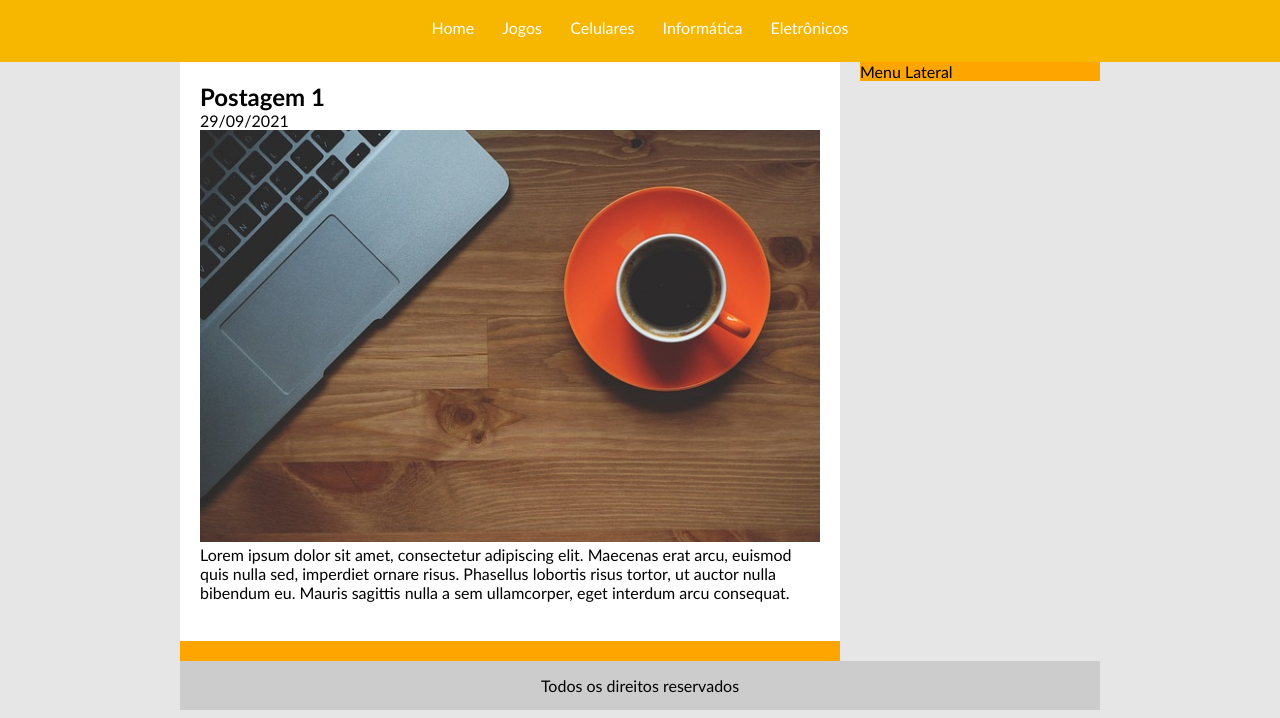
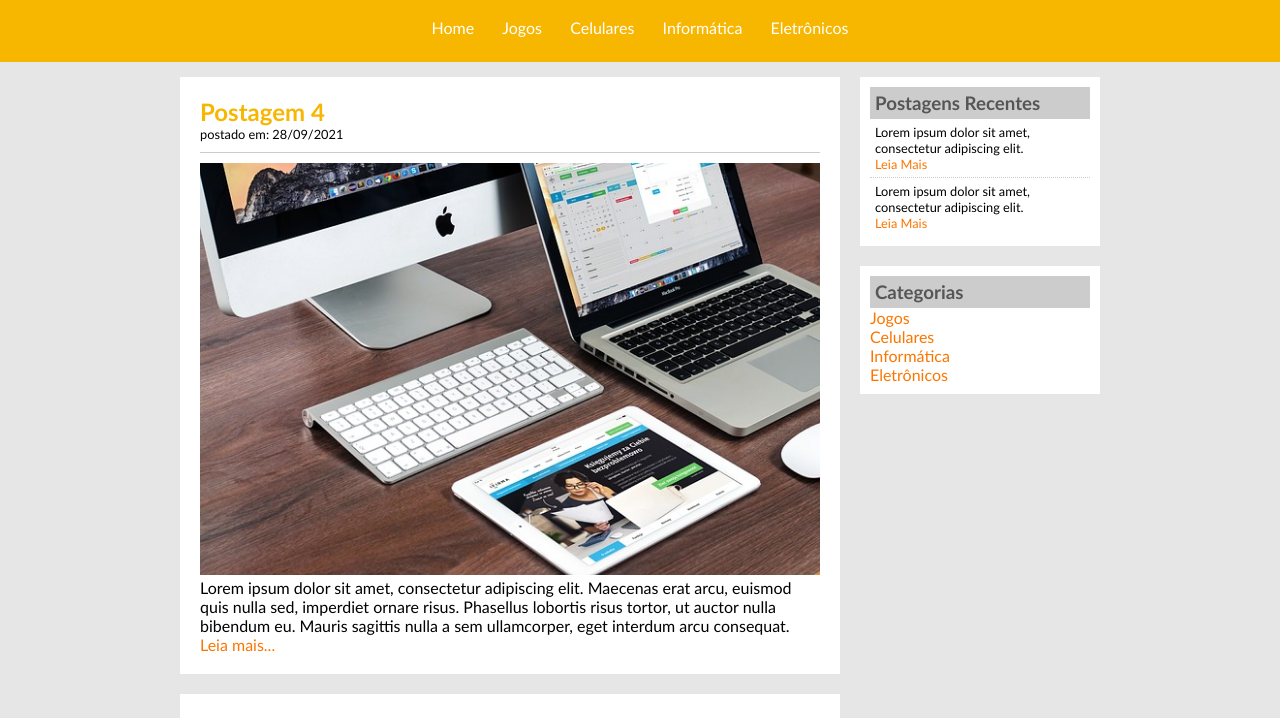
Before and after one commit to robernar2011/TecBlog, a plain HTML site: page index.html in a window 1280 px wide. Shown: the part 75-793 px from the top of the page. Drawn offline with Linux system fonts and the light colour scheme.

Commit message:
Configured side menu and post area

```diff
--- a/css/estilo.css
+++ b/css/estilo.css
@@ -25,10 +25,7 @@ body{
 #area-principal{
 	width: 920px;
 	margin: 0 auto;
-}
-
-#area-postagens, #area-lateral{
-	background: orange;
+	padding: 15px;
 }
 
 #area-postagens{
@@ -42,16 +39,27 @@ body{
 	background: white;
 }
 
+.conteudo-lateral{
+	background: white;
+	padding: 10px;
+	margin-bottom: 20px;
+}
+
 #area-lateral{
 	width: 240px;
 	float: right;
+}
+
+.postagem-lateral{
+	font-size: 0.8em;
+	padding: 5px;
+	border-bottom: 1px dotted #ccc;
 }
 
 #rodape{
 	clear: both;
 	text-align: center;
 	padding: 15px;
-	background: #ccc;
 }
 
 /********* FORMATAÇÃO DO MENU *********/
@@ -61,13 +69,22 @@ a{
 }
 
 a:link, a:visited{
+	color: #fb7600;
+}
+
+a:hover{
+	text-decoration: underline;
+}
+
+#area-cabecalho a:link, #area-cabecalho a:visited{
 	color: #fff;
 	padding: 8px 12px;
 }
 
-a:hover{
+#area-cabecalho a:hover{
 	color: #fb7600;
 	background: #fff;
+	text-decoration: none;
 }
 
 /********* FORMATAÇÕES GERAIS *********/
@@ -77,6 +94,24 @@ h1{
 	font-size: 2.5em;
 }
 
+h2{
+	color: #f7b600;
+}
+
+h3{
+	color: #565656;
+	background: #ccc;
+	padding: 5px;
+}
+
 .branco{
 	color: white;
 }
+
+.data-postagem{
+	font-size: 0.8em;
+	border-bottom: 1px solid #ccc;
+	padding-bottom: 10px;
+	margin-bottom: 10px;
+	display: block;
+}
--- a/index.html
+++ b/index.html
@@ -13,10 +13,10 @@
 			</div>
 			<div id="area-menu">
 				<a href="index.html">Home</a>
-				<a href="jogos.html">Jogos</a>
-				<a href="celulares.html">Celulares</a>
-				<a href="informatica.html">Informática</a>
-				<a href="eletronicos.html">Eletrônicos</a>
+				<a href="">Jogos</a>
+				<a href="">Celulares</a>
+				<a href="">Informática</a>
+				<a href="">Eletrônicos</a>
 			</div>
 		</div>
 
@@ -26,9 +26,45 @@
 
 				<!-- Abertura Postagem -->
 				<div class="postagem">
+					<h2>Postagem 4</h2>
+					<span class="data-postagem">postado em: 28/09/2021</span>
+					<img width="620px" src="imagens/imagem2.jpg">
+					<p>
+						Lorem ipsum dolor sit amet, consectetur adipiscing elit. Maecenas erat arcu, euismod quis nulla sed, imperdiet ornare risus. Phasellus lobortis risus tortor, ut auctor nulla bibendum eu. Mauris sagittis nulla a sem ullamcorper, eget interdum arcu consequat.
+					</p>
+					<a href="">Leia mais...</a>
+				</div>
+				<!-- Fechamento Postagem -->
+
+				<!-- Abertura Postagem -->
+				<div class="postagem">
+					<h2>Postagem 3</h2>
+					<span class="data-postagem">postado em: 21/09/2021</span>
+					<img width="620px" src="imagens/imagem4.jpg">
+					<p>
+						Lorem ipsum dolor sit amet, consectetur adipiscing elit. Maecenas erat arcu, euismod quis nulla sed, imperdiet ornare risus. Phasellus lobortis risus tortor, ut auctor nulla bibendum eu. Mauris sagittis nulla a sem ullamcorper, eget interdum arcu consequat.
+					</p>
+					<a href="">Leia mais...</a>
+				</div>
+				<!-- Fechamento Postagem -->
+
+				<!-- Abertura Postagem -->
+				<div class="postagem">
+					<h2>Postagem 2</h2>
+					<span class="data-postagem">postado em: 14/09/2021</span>
+					<img width="620px" src="imagens/imagem1.jpg">
+					<p>
+						Lorem ipsum dolor sit amet, consectetur adipiscing elit. Maecenas erat arcu, euismod quis nulla sed, imperdiet ornare risus. Phasellus lobortis risus tortor, ut auctor nulla bibendum eu. Mauris sagittis nulla a sem ullamcorper, eget interdum arcu consequat.
+					</p>
+					<a href="">Leia mais...</a>
+				</div>
+				<!-- Fechamento Postagem -->
+
+				<!-- Abertura Postagem -->
+				<div class="postagem">
 					<h2>Postagem 1</h2>
-					<span>29/09/2021</span>
-					<img width="620px" src="imagens/imagem1.jpg">
+					<span class="data-postagem">postado em: 07/09/2021</span>
+					<img width="620px" src="imagens/imagem3.jpg">
 					<p>
 						Lorem ipsum dolor sit amet, consectetur adipiscing elit. Maecenas erat arcu, euismod quis nulla sed, imperdiet ornare risus. Phasellus lobortis risus tortor, ut auctor nulla bibendum eu. Mauris sagittis nulla a sem ullamcorper, eget interdum arcu consequat.
 					</p>
@@ -38,7 +74,31 @@
 
 			</div>
 			<div id="area-lateral">
-				Menu Lateral
+
+				<div class="conteudo-lateral">
+					<h3>Postagens Recentes</h3>
+
+					<div class="postagem-lateral">
+						<p>Lorem ipsum dolor sit amet, consectetur adipiscing elit.</p>
+						<a href="">Leia Mais</a>
+					</div>
+
+					<div class="postagem-lateral" style="border-bottom: none;">
+						<p>Lorem ipsum dolor sit amet, consectetur adipiscing elit.</p>
+						<a href="">Leia Mais</a>
+					</div>
+				</div>
+
+				<div class="conteudo-lateral">
+					<h3>Categorias</h3>
+
+					<a href="">Jogos</a><br>
+					<a href="">Celulares</a><br>
+					<a href="">Informática</a><br>
+					<a href="">Eletrônicos</a><br>
+
+				</div>
+
 			</div>
 
 			<div id="rodape">
```
